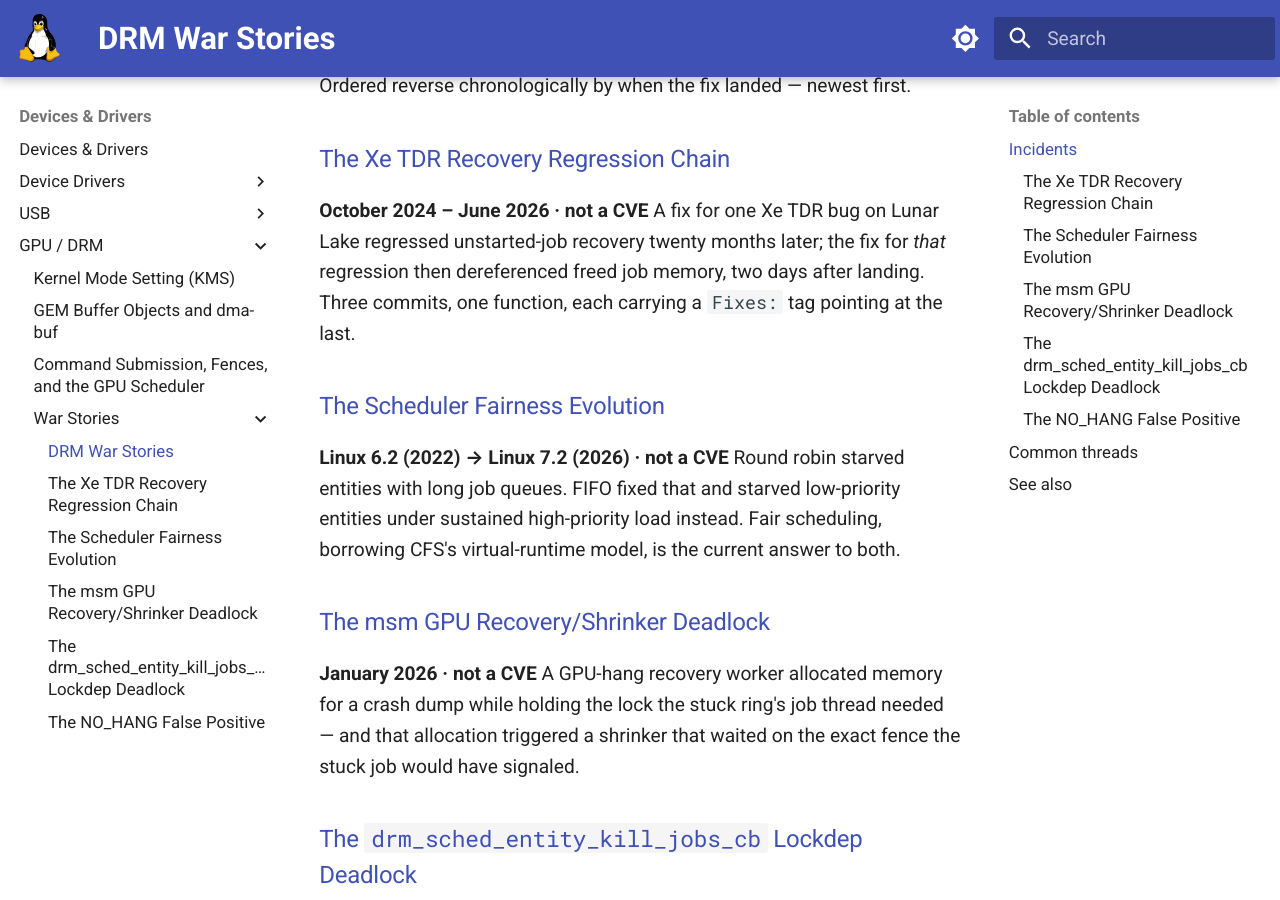
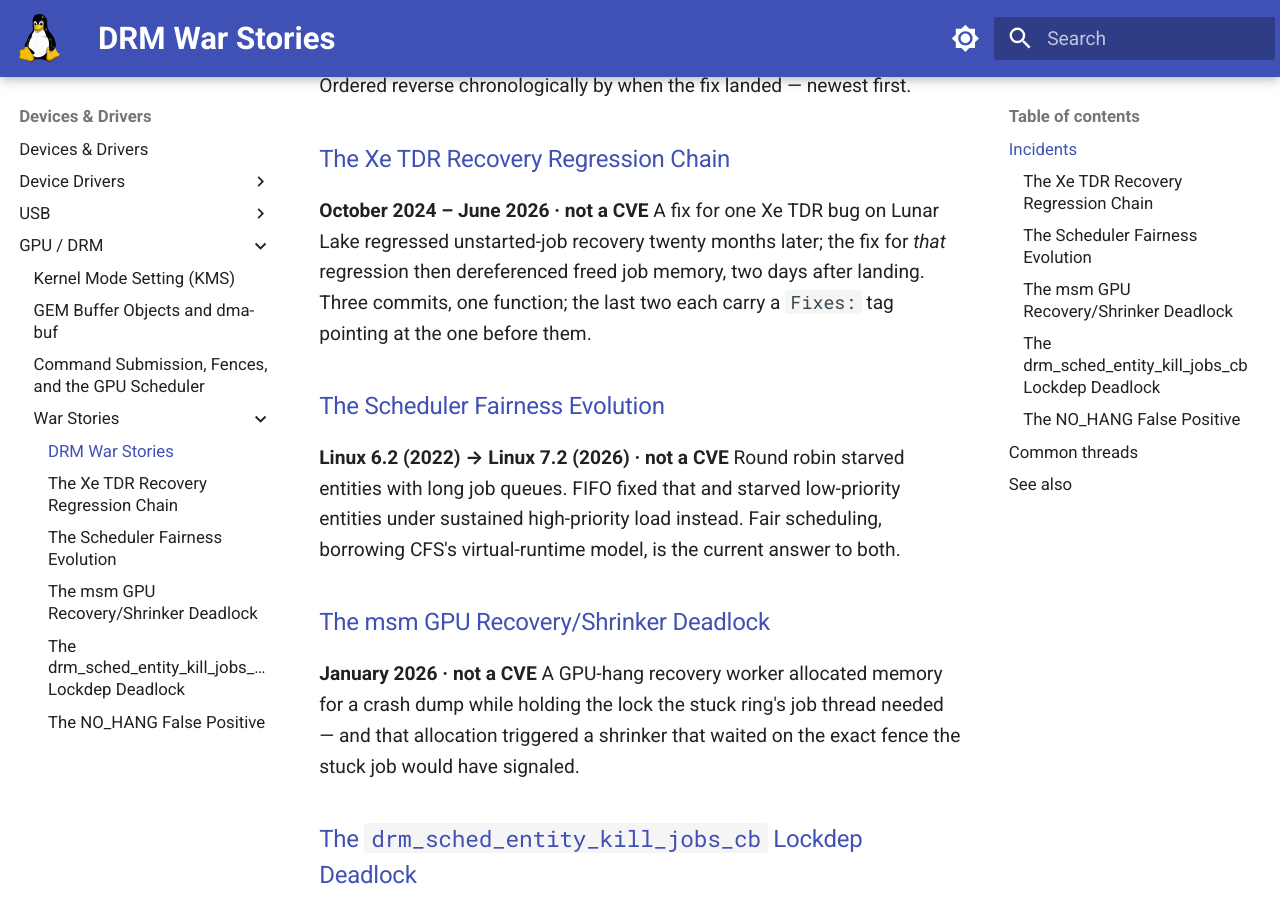
Before and after one commit to laveeshb/linux-kernel-internals, an MkDocs documentation site: the page built from docs/drm/war-stories.md, in a window 1280 px wide and 900 px high, scrolled down 1144 px. Built offline with MkDocs 1.6.1 and Material for MkDocs 9.7.7, drawn with Linux system fonts in a browser that asks for light colours.

Commit message:
Fix landing page's stale Fixes-chain claim (same error found next door)
The round-1 fix to xe-tdr-recovery-regression.md's overbroad
'each carries a Fixes: tag pointing at the previous one' claim didn't
propagate to the landing page's summary bullet, which repeated the
same inaccuracy.

```diff
--- a/docs/drm/war-stories.md
+++ b/docs/drm/war-stories.md
@@ -14,7 +14,7 @@ Ordered reverse chronologically by when the fix landed — newest first.
 
 ### [The Xe TDR Recovery Regression Chain](war-stories/xe-tdr-recovery-regression.md)
 **October 2024 – June 2026 · not a CVE**
-A fix for one Xe TDR bug on Lunar Lake regressed unstarted-job recovery twenty months later; the fix for *that* regression then dereferenced freed job memory, two days after landing. Three commits, one function, each carrying a `Fixes:` tag pointing at the last.
+A fix for one Xe TDR bug on Lunar Lake regressed unstarted-job recovery twenty months later; the fix for *that* regression then dereferenced freed job memory, two days after landing. Three commits, one function; the last two each carry a `Fixes:` tag pointing at the one before them.
 
 ### [The Scheduler Fairness Evolution](war-stories/scheduler-fairness-evolution.md)
 **Linux 6.2 (2022) → Linux 7.2 (2026) · not a CVE**
```
